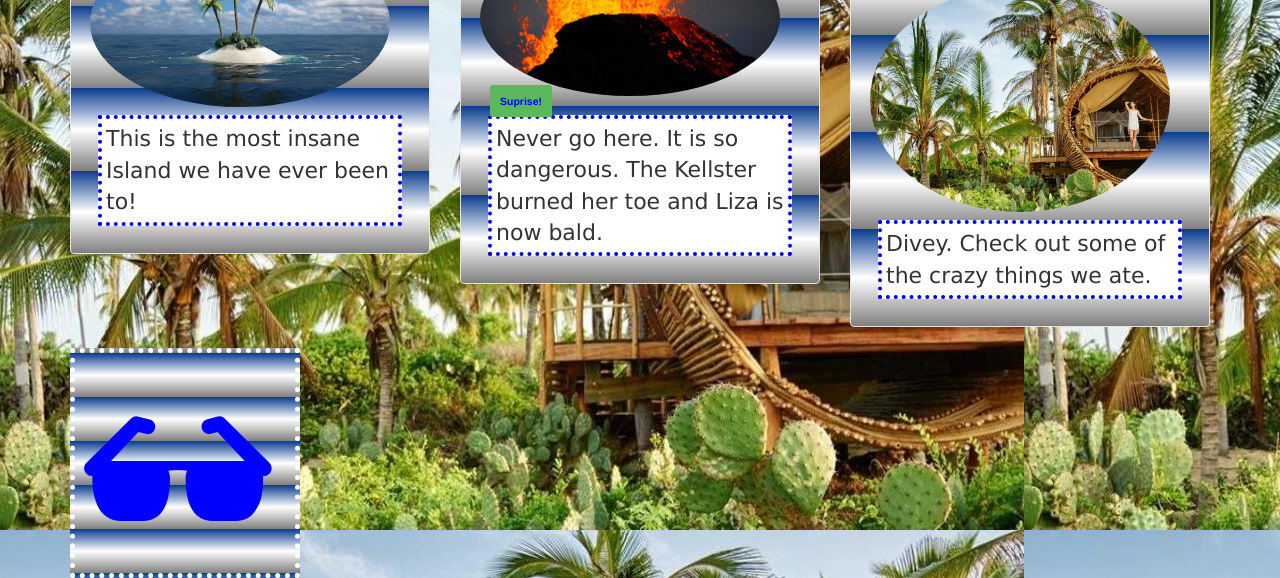
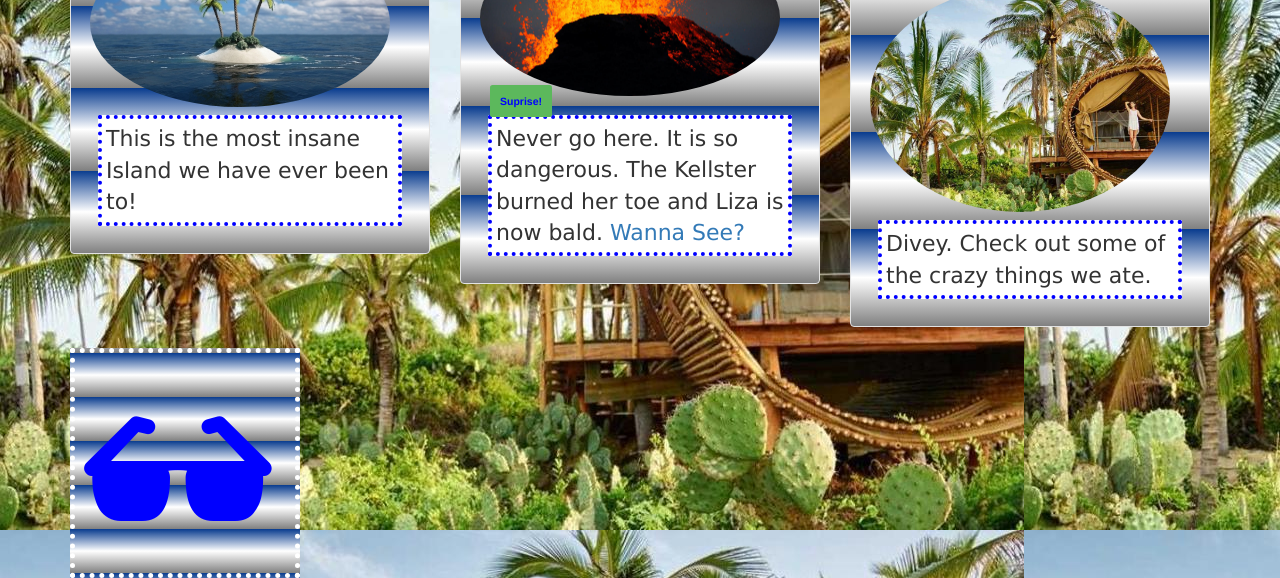
Before and after one commit to lizatennis8/borabora, a plain HTML site: page index.html in a window 1280 px wide. Shown: the part 238-816 px from the top of the page. Drawn offline with Linux system fonts and the light colour scheme.

Commit message:
add in link to britney in the second column.

```diff
--- a/index.html
+++ b/index.html
@@ -21,7 +21,7 @@
           <div class="well">
             <h2>Volcano Rock</h2>
             <img src="img/volcano.jpg" alt="burny" class="img-circle"><span class="label label-success">Suprise!</span>
-            <p>Never go here. It is so dangerous. The Kellster burned her toe and Liza is now bald.</p>
+            <p>Never go here. It is so dangerous. The Kellster burned her toe and Liza is now bald. <a href="https://www.famousbaldpeople.com/wp-content/uploads/2016/11/Bald-Britney-Spears-1280x620.jpg">Wanna See?</a></p>
           </div>
         </div>
           <div class="col-md-4">
```
